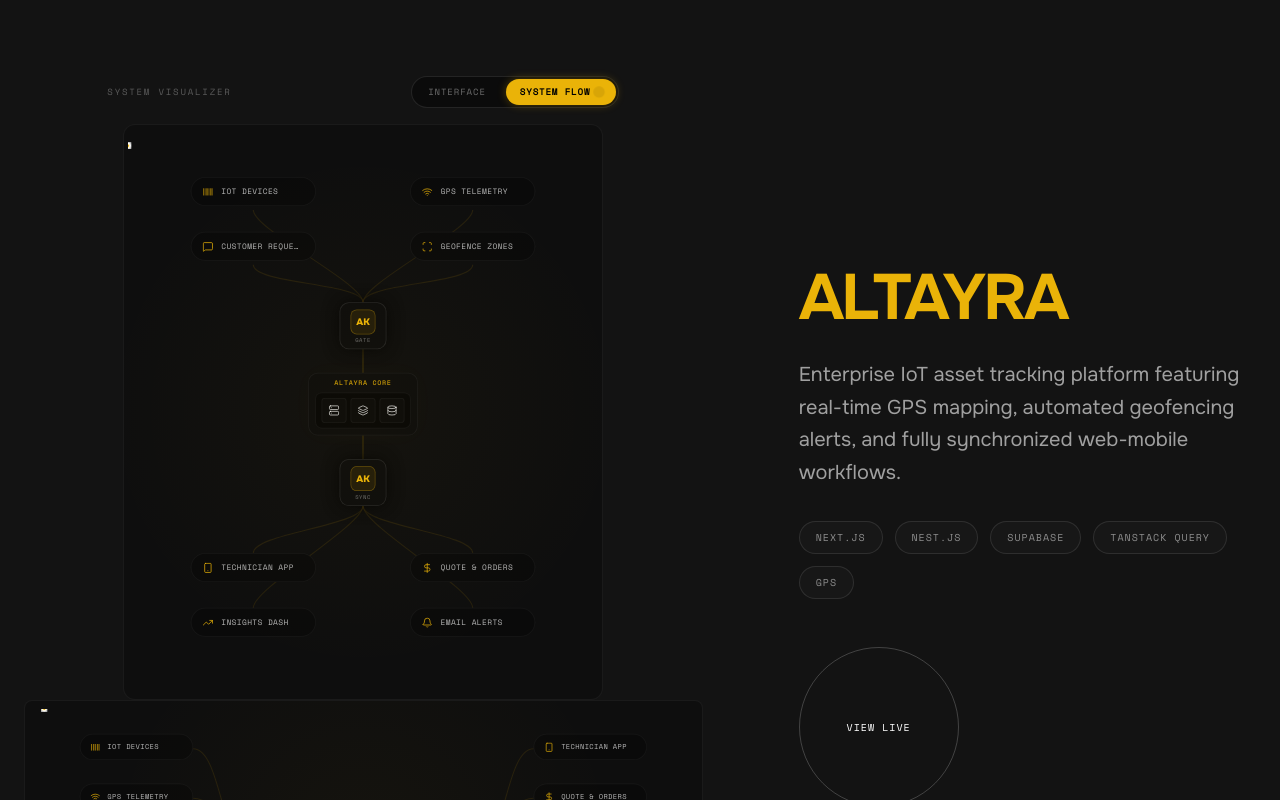
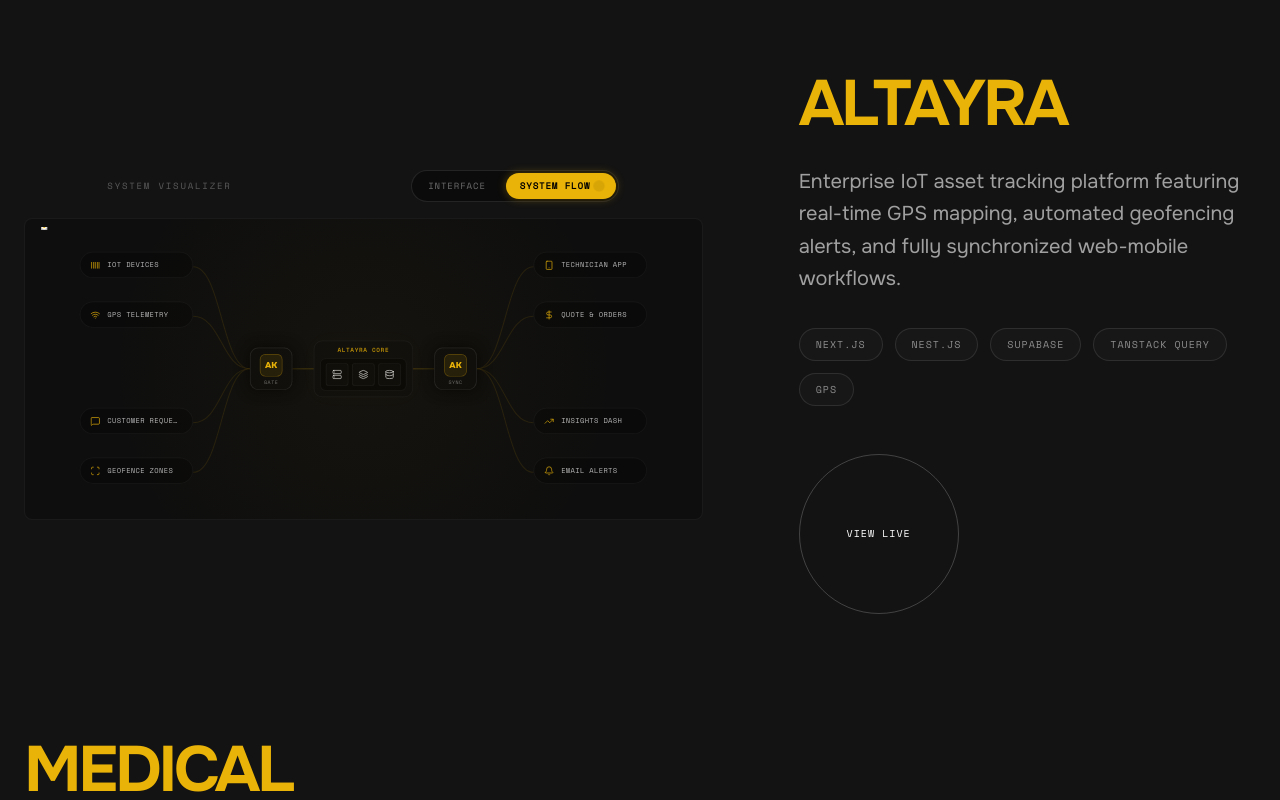
Before and after one commit to AnasKhalid4/anaskhalid-portfolio, a React (Vite) app: page / in a window 1280 px wide. Shown: the part 3120-3920 px from the top of the page. Built offline with nearby package versions, Linux system fonts and the light colour scheme.

Commit message:
Add canges to home page

```diff
--- a/src/components/ProjectFlowDiagram.tsx
+++ b/src/components/ProjectFlowDiagram.tsx
@@ -229,7 +229,7 @@ export default function ProjectFlowDiagram({ projectTitle }: ProjectFlowDiagramP
   return (
     <>
       {/* Mobile & Tablet Vertical SVG Flow Layout */}
-      <div className="relative w-full aspect-[3/4.2] sm:aspect-[3/3.6] max-w-[480px] mx-auto bg-[#090909]/40 border border-white/5 rounded-xl p-1 overflow-hidden group/diagram select-none" style={{ willChange: 'transform', contain: 'layout style paint' }}>
+      <div className="relative w-full aspect-[3/4.2] sm:aspect-[3/3.6] max-w-[480px] mx-auto bg-[#090909]/40 border border-white/5 rounded-xl p-1 overflow-hidden group/diagram select-none lg:hidden" style={{ willChange: 'transform', contain: 'layout style paint' }}>
         {/* Background radial soft gold glow */}
         <div className="absolute inset-0 bg-[radial-gradient(circle_at_center,rgba(234,179,8,0.03)_0%,transparent_70%)] pointer-events-none" />
 
```
